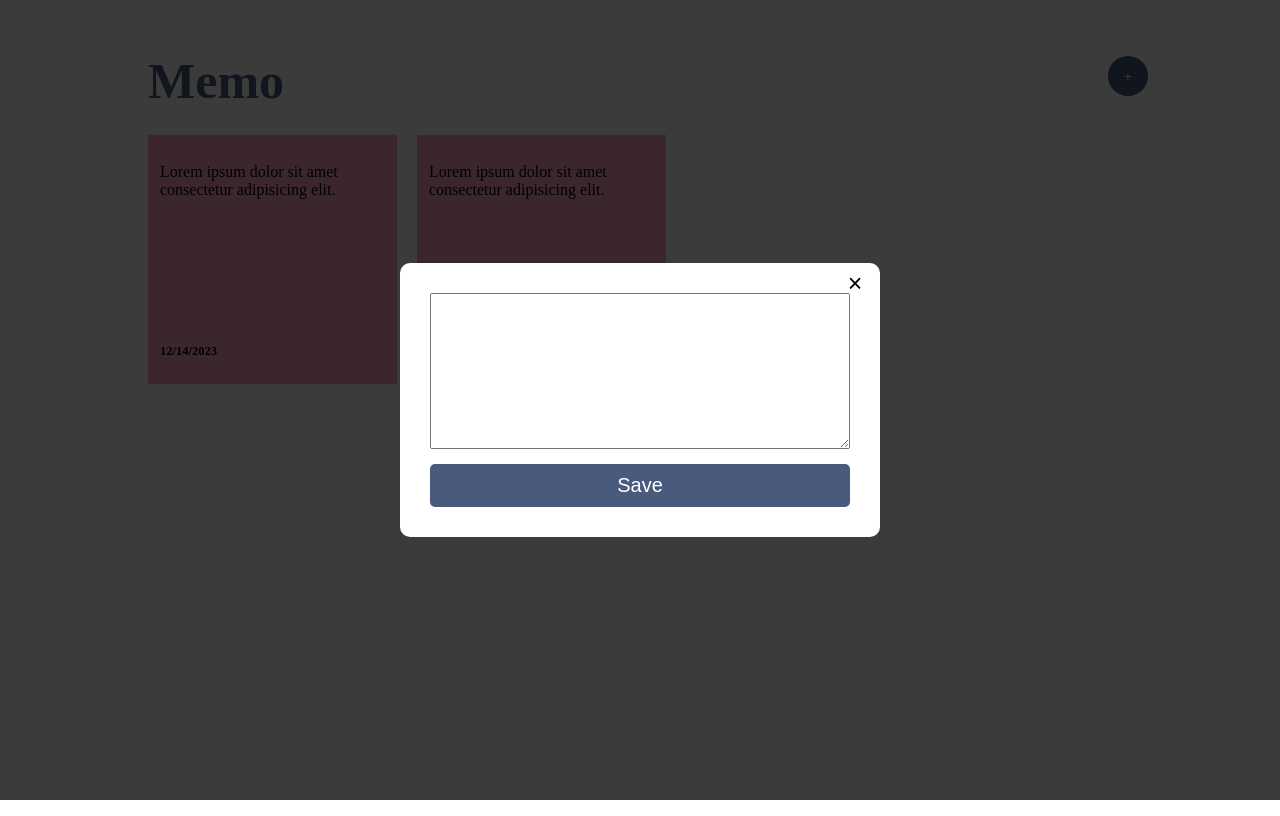
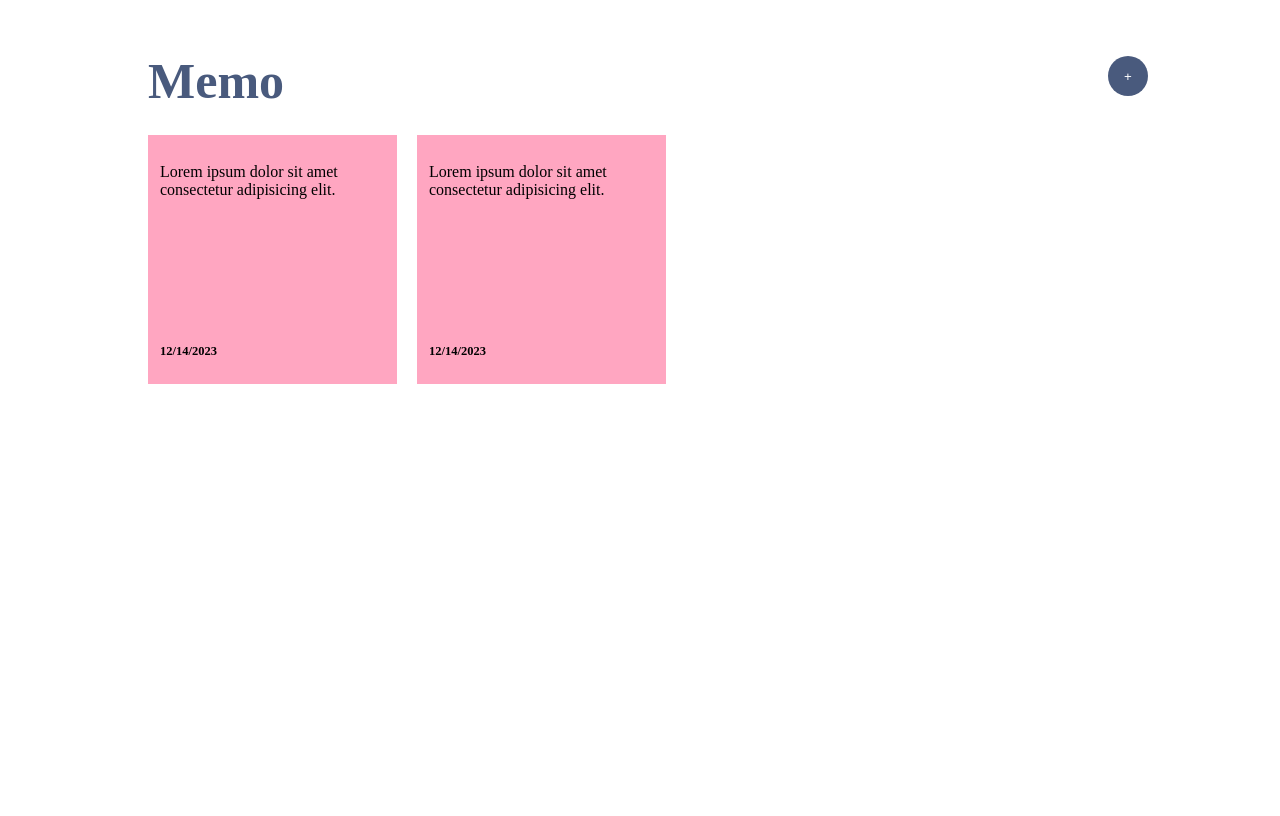
Before and after one commit to Suyono-Sukorame/stickynote-vue, a Vue app: page / in a window 1280 px wide. Built offline with nearby package versions, Linux system fonts and the light colour scheme.

Commit message:
mengenal directive vue if

```diff
--- a/src/App.vue
+++ b/src/App.vue
@@ -1,9 +1,14 @@
+<script setup>
+import { ref } from "vue";
+
+const showForm = ref(false);
+</script>
 <template>
   <main>
     <div class="container">
       <header>
         <h1>Memo</h1>
-        <button>+</button>
+        <button @click="showForm = true">+</button>
       </header>
       <div class="cards-container">
         <div class="card">
@@ -24,9 +29,9 @@
         </div>
       </div>
     </div>
-    <div class="overlay">
+    <div v-if="showForm" class="overlay">
       <div class="modal">
-        <button class="close-btn">&times;</button>
+        <button @click="showForm = false" class="close-btn">&times;</button>
         <textarea name="note" id="note" cols="30" rows="10"></textarea>
         <button class="save-btn">Save</button>
       </div>
```
